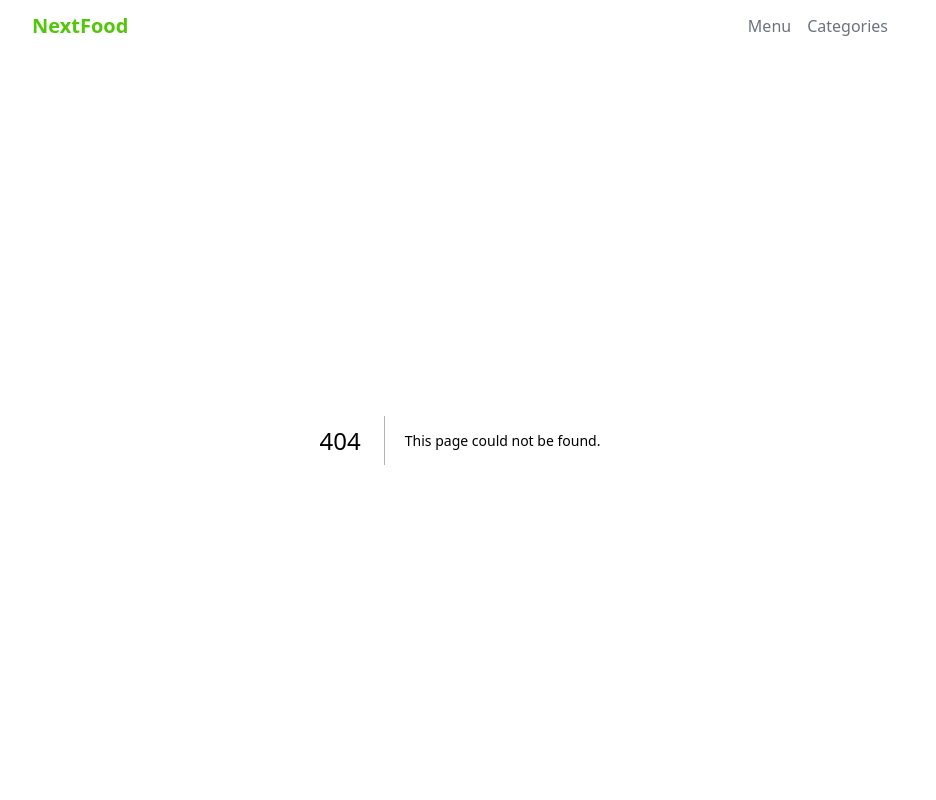
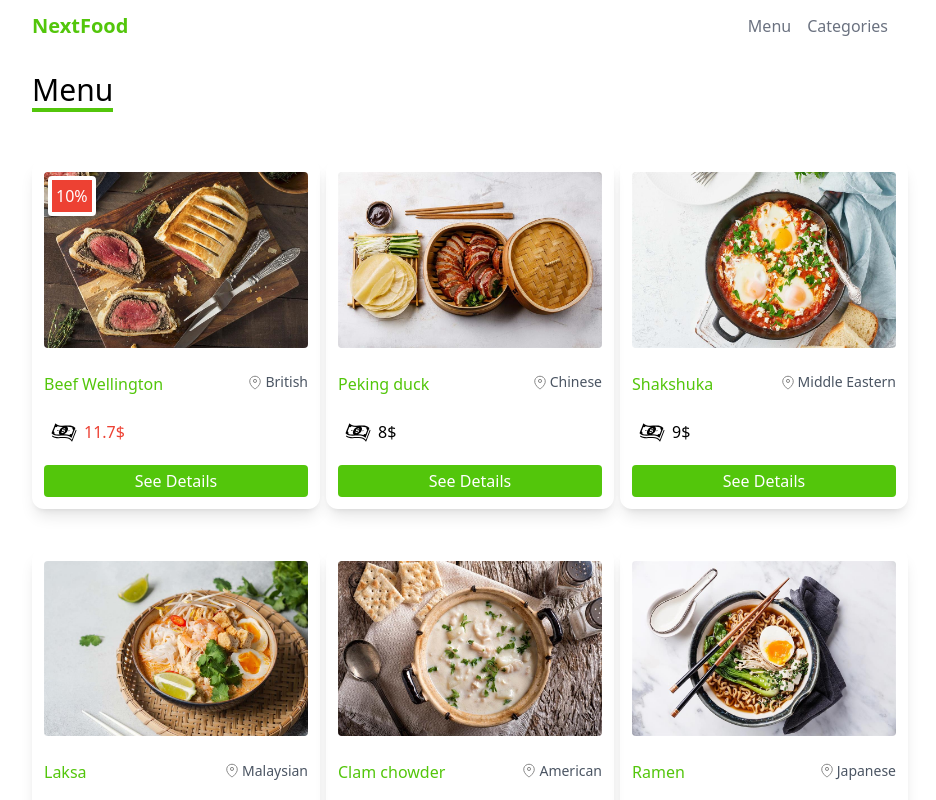
Before and after one commit to itS-ShhB/nextfood, a Next.js app: page /menu in a window 1280 px wide. Before the commit this address had no page. Shown: the top 800 px of the page, without its empty margins (180-1116 px from the left). Built offline with nearby package versions, Linux system fonts and the light colour scheme; data requests are answered from the project's data file.

Commit message:
Added Menu

```diff
--- /dev/null
+++ b/components/modules/Card.js
@@ -0,0 +1,43 @@
+import Location from "../icons/Location";
+import Dollar from "../icons/Dollar";
+import Link from "next/link";
+
+function Card(props) {
+  console.log(props);
+  const { id, name, price, details, discount } = props || {};
+  return (
+    <div className="flex flex-col w-72 shadow-lg mb-10 p-3 rounded-xl relative">
+      <img src={`/images/${id}.jpeg`} alt={name} className=" w-full rounded" />
+      <div className="flex items-baseline justify-between text-gray-600 text-sm my-6 mx-0">
+        <h4 className="text-[#53c60b] font-medium text-base">{name}</h4>
+        <div className="flex flex-row justify-center items-center">
+          <Location />
+          {details[0].Cuisine}
+        </div>
+      </div>
+      <div className="flex justify-start items-center">
+        <Dollar />
+        {discount ? (
+          <span className="text-[#ed4133]">
+            {(price * (100 - discount)) / 100}$
+          </span>
+        ) : (
+          <span>{price}$</span>
+        )}
+        {discount ? (
+          <div className="bg-[#ed4133] text-white p-1 rounded border-4 border-white absolute top-4 left-4">
+            {discount}%
+          </div>
+        ) : null}
+      </div>
+      <Link
+        href={`/menu/${id}`}
+        className="bg-[#53c60b] text-white block w-full text-center mt-5 py-1 px-0 rounded"
+      >
+        See Details
+      </Link>
+    </div>
+  );
+}
+
+export default Card;
--- /dev/null
+++ b/components/templates/MenuPage.js
@@ -0,0 +1,16 @@
+import Card from "../modules/Card";
+
+function MenuPage({ data }) {
+  return (
+    <div className="max-w-4xl m-auto mt-100px">
+      <h2 className="w-fit justify-center border-b-4 ml-5 border-[#53c60b] mb-12 text-3xl mt-8">Menu</h2>
+      <div className="flex flex-wrap justify-between ml-5">
+        {data.map((item) => (
+          <Card key={item.id} {...item} />
+        ))}
+      </div>
+    </div>
+  );
+}
+
+export default MenuPage;
--- /dev/null
+++ b/pages/menu/index.js
@@ -0,0 +1,19 @@
+import MenuPage from "../../components/templates/MenuPage";
+
+function Menu({ data }) {
+  return <MenuPage data={data} />;
+}
+
+export default Menu;
+
+export async function getStaticProps() {
+  const res = await fetch("http://localhost:3001/data");
+  const data = await res.json();
+
+  return {
+    props: {
+      data,
+    },
+    revalidate: 30,
+  };
+}
```
